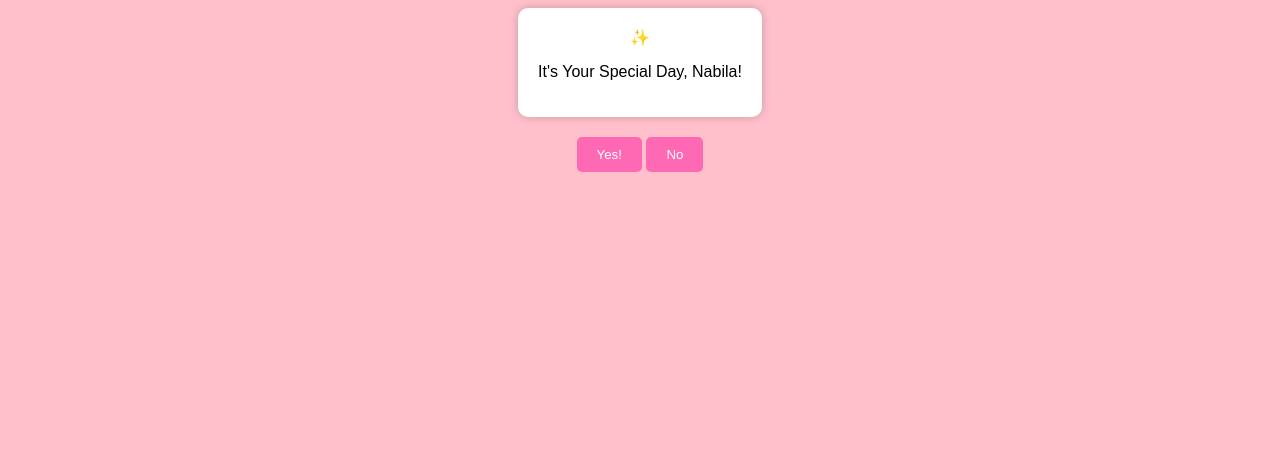
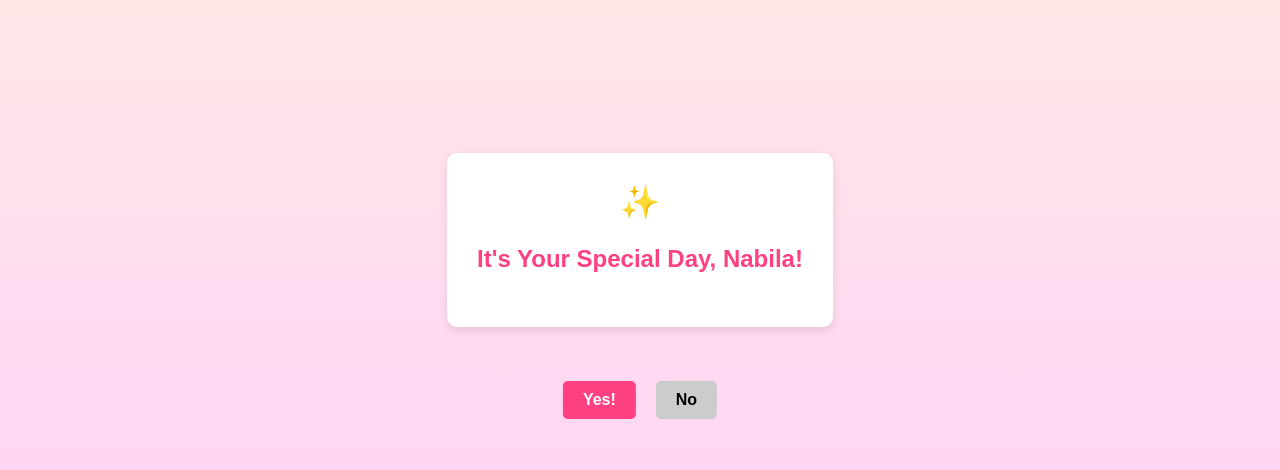
Before and after one commit to 9878xornob/Nabila-s-Birthday, a plain HTML site: page index.html in a window 1280 px wide. Drawn offline with Linux system fonts and the light colour scheme.

Commit message:
Update styles.css

```diff
--- a/styles.css
+++ b/styles.css
@@ -1,41 +1,86 @@
-body {
-    background-color: pink;
-    font-family: Arial, sans-serif;
-    text-align: center;
+/* styles.css */
+body, html {
+    margin: 0;
+    padding: 0;
+    height: 100%;
+    overflow: hidden;
+    font-family: 'Arial', sans-serif;
+    background: linear-gradient(to bottom, #ffe6e6, #ffccff);
 }
 
-.hidden {
-    display: none;
+.background {
+    position: relative;
+    width: 100%;
+    height: 100%;
 }
 
-.slide {
-    margin-top: 50px;
+.heart-container {
+    position: absolute;
+    width: 100%;
+    height: 100%;
+    overflow: hidden;
+    pointer-events: none;
 }
 
 .box {
-    background-color: white;
-    padding: 20px;
+    position: absolute;
+    top: 30%;
+    left: 50%;
+    transform: translate(-50%, -50%);
+    text-align: center;
+    background: white;
+    padding: 30px;
     border-radius: 10px;
-    display: inline-block;
-    box-shadow: 0 0 10px rgba(0, 0, 0, 0.2);
+    box-shadow: 0px 4px 10px rgba(0, 0, 0, 0.1);
+}
+
+.star {
+    font-size: 2rem;
+}
+
+#message {
+    font-size: 1.5rem;
+    color: #ff4081;
+    font-weight: bold;
+}
+
+.buttons {
+    position: absolute;
+    top: 50%;
+    left: 50%;
+    transform: translate(-50%, -50%);
+    display: flex;
+    gap: 20px;
 }
 
 button {
     padding: 10px 20px;
-    background-color: #ff69b4;
-    color: white;
+    font-size: 1rem;
+    font-weight: bold;
     border: none;
     border-radius: 5px;
     cursor: pointer;
-    margin-top: 20px;
+    transition: all 0.3s ease;
 }
 
-.balloons {
-    font-size: 50px;
-    cursor: pointer;
+#yesButton {
+    background: #ff4081;
+    color: white;
 }
 
-.cake {
-    font-size: 50px;
-    cursor: pointer;
+#noButton {
+    background: #ccc;
+    color: black;
 }
+
+button:hover {
+    transform: scale(1.1);
+}
+
+canvas {
+    position: absolute;
+    top: 0;
+    left: 0;
+    width: 100%;
+    height: 100%;
+}
```
